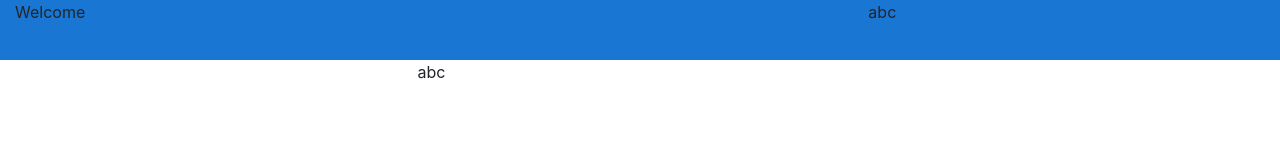
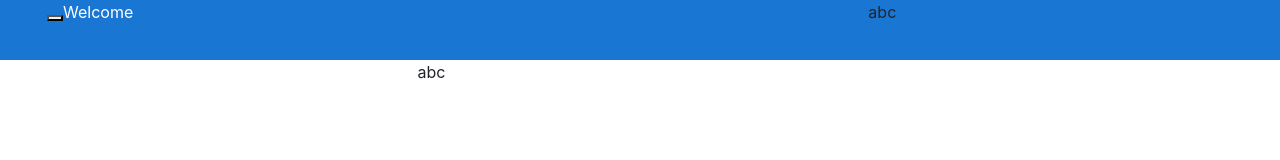
Before and after one commit to Njugen/react-typescript-todoapp, a React (Create React App) app: page / in a window 1280 px wide. Shown: the top 160 px of the page. Built offline with nearby package versions, Linux system fonts and the light colour scheme.

Commit message:
Added props interface definition and onClick management for IconComponent

```diff
--- a/src/components/Icon.tsx
+++ b/src/components/Icon.tsx
@@ -2,15 +2,19 @@ import React, { Component } from "react";
 
 interface StateRules {}
 
-interface PropRules {}
+interface PropRules {
+  // The CSS needed in order for an icon image to show up
+  iconReference: string;
+
+  // on
+  onClick?: (event: React.MouseEvent) => void;
+}
 
 class IconComponent extends Component<PropRules, StateRules> {
   render = () => {
-    return (
-      <div>
-        <div></div>
-      </div>
-    );
+    const { iconReference, onClick: onClickRaise } = this.props;
+
+    return <button className={iconReference} onClick={onClickRaise}></button>;
   };
 }
 
--- a/src/components/Logo.tsx
+++ b/src/components/Logo.tsx
@@ -1,16 +1,21 @@
 import React, { Component } from "react";
 import IconComponent from "./Icon";
+import "./../css/Logo.css";
 
 interface StateRules {}
 
 interface PropRules {}
 
 class LogoComponent extends Component<PropRules, StateRules> {
+  handleIconClick: (event: React.MouseEvent) => void = (event) => {
+    console.log("Logo has been clicked");
+  };
+
   render = () => {
     return (
       <div id="logo-section">
-        <IconComponent />
-        <span>Welcome</span>
+        <IconComponent iconReference="blabla" onClick={this.handleIconClick} />
+        <span id="logo-text">Welcome</span>
       </div>
     );
   };
--- /dev/null
+++ b/src/css/Logo.css
@@ -0,0 +1,7 @@
+#logo-section {
+  margin-left: 2rem;
+}
+
+#logo-text {
+  color: #ffffff;
+}
```
